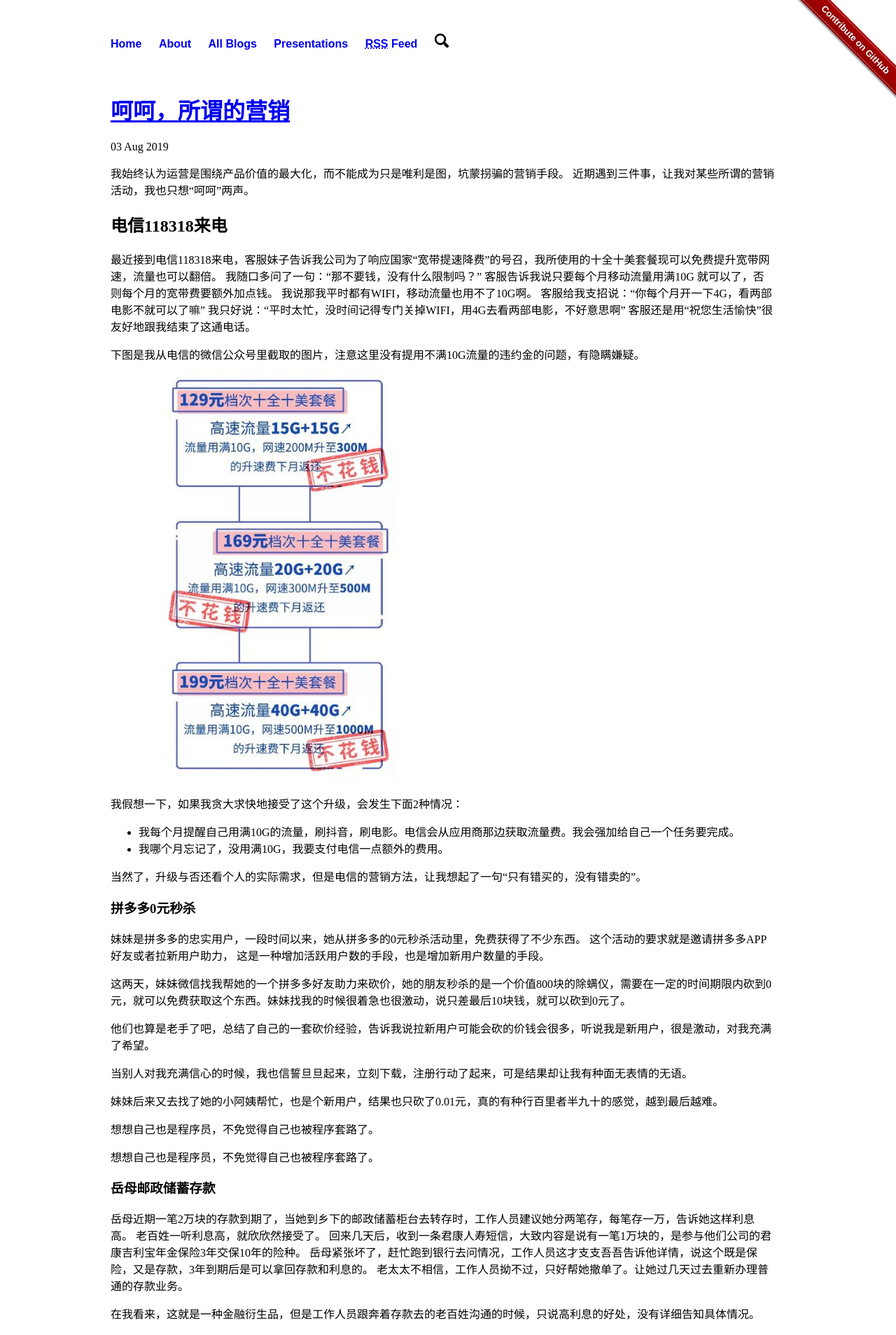
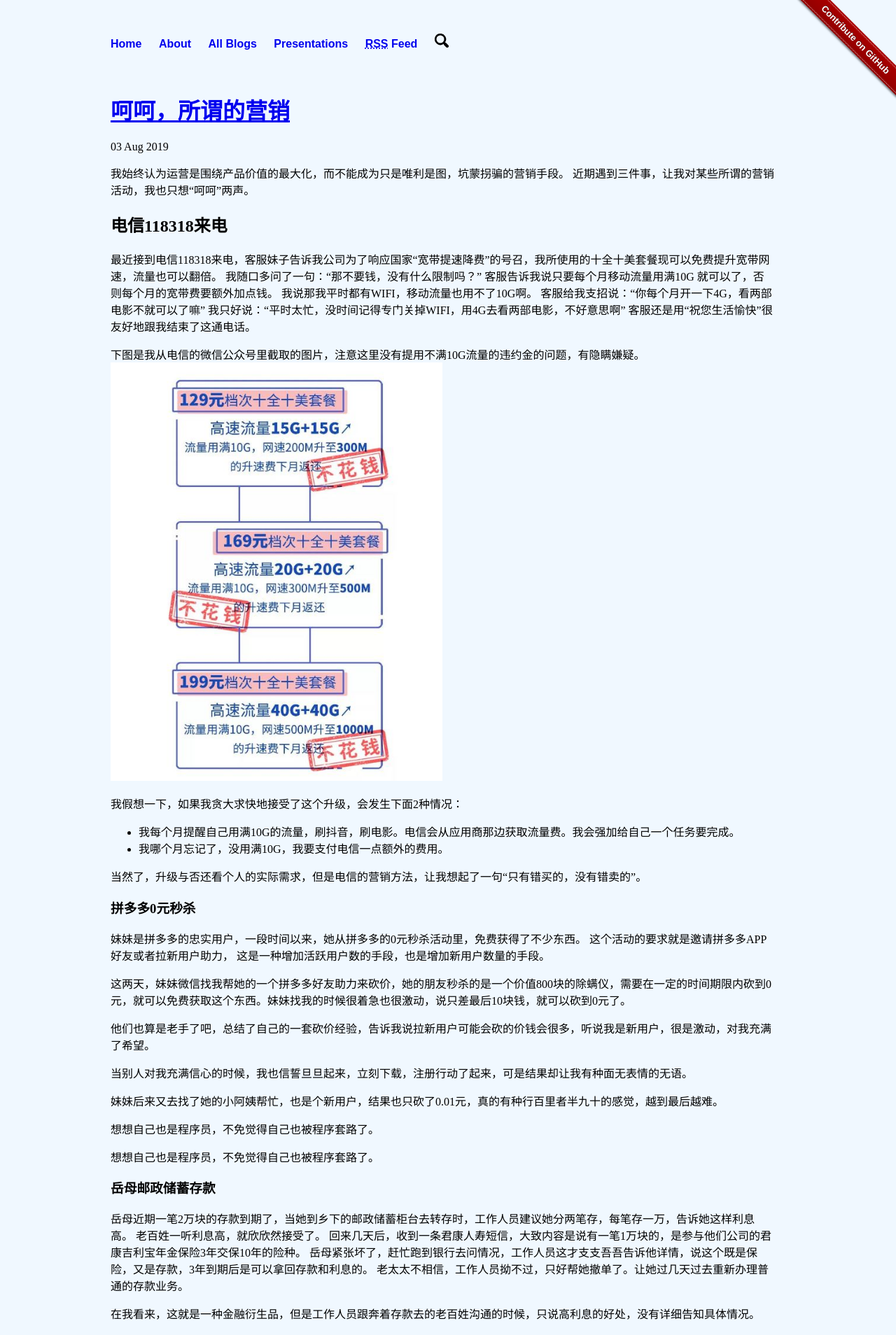
Before and after one commit to liuning0820/liuning0820.github.io, a Jekyll site: the page built from index.html, in a window 1280 px wide. Shown: the top 1908 px of the page at 70% size. Built offline with Jekyll 4.4.1, drawn with Linux system fonts in a browser that asks for light colours; the list of posts is cut into pages by our own code.

Commit message:
Added background color for site.

```diff
--- a/_layouts/default.html
+++ b/_layouts/default.html
@@ -25,7 +25,7 @@
 		　{{content }}
 	</main>
 
-	<div style="padding: 10px 0; margin: 20px auto; width: 90%; text-align: center; ">
+	<div class="wechat-donate">
 		<div>If you like what I am sharing, feel free to give me a cup of coffee.</div>
 
 		<button id="rewardButton" , disable="enable" ,
--- a/css/main.css
+++ b/css/main.css
@@ -1,6 +1,12 @@
+
+html {
+	background-color: aliceblue
+}
 
 header a { text-decoration: none; }
 header a:hover { text-decoration: underline; }
+
+
 
 body nav,body main {
 
@@ -8,9 +14,21 @@ body nav,body main {
 	min-width: 600px;
 	margin-left: 150px;
 	display: block;
+
 }
 
 /* body main ul li {font-size: 1.5em; } */
+
+.wechat-donate {
+	width: 75%;
+	min-width: 600px;
+	padding: 10px 0;
+	margin-left: 150px;
+	text-align: center;
+
+}
+
+
 
 
 footer { border-top: 1px solid #d5d5d5; font-size: 1em; background: lightgray}
```
